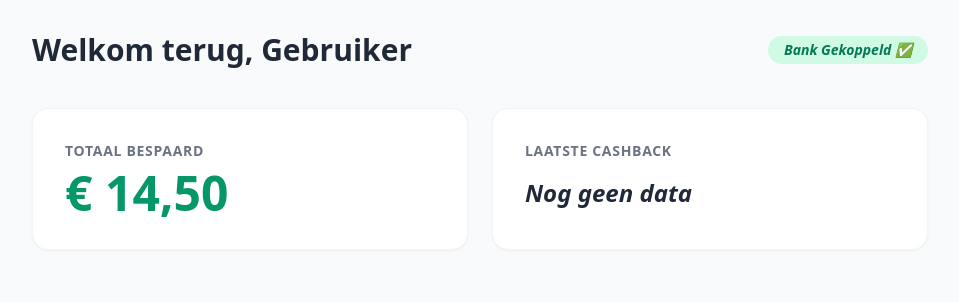
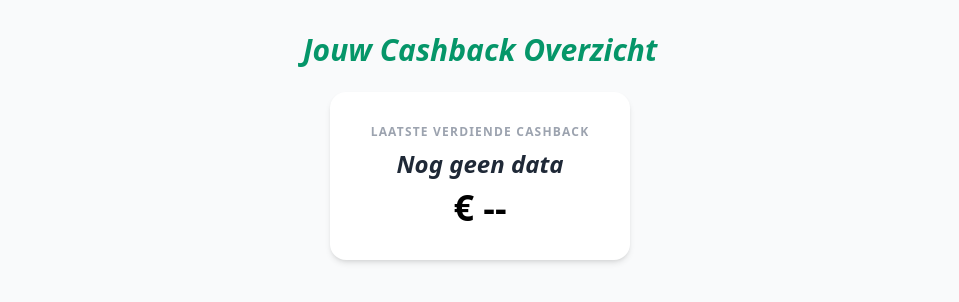
Before and after one commit to sakab413/mijn-stripe-app, a Flask app: page /dashboard in a window 1280 px wide. Shown: the top 302 px of the page, without its empty margins (160-1119 px from the left). Run offline with Flask 3, Linux system fonts and the light colour scheme; data that the repository does not hold is empty; some libraries are stand-ins or nearby versions.

Commit message:
Update dashboard.html

```diff
--- a/templates/dashboard.html
+++ b/templates/dashboard.html
@@ -2,44 +2,32 @@
 <html lang="nl">
 <head>
     <meta charset="UTF-8">
-    <title>Mijn Dashboard | EasyCashBack</title>
+    <title>Dashboard | EasyCashBack</title>
     <script src="https://cdn.tailwindcss.com"></script>
 </head>
 <body class="bg-gray-50 p-8">
-    <div class="max-w-4xl mx-auto">
-        <header class="flex justify-between items-center mb-10">
-            <h1 class="text-3xl font-bold text-gray-800">Welkom terug, Gebruiker</h1>
-            <span class="bg-emerald-100 text-emerald-700 px-4 py-1 rounded-full text-sm font-semibold italic">Bank Gekoppeld ✅</span>
-        </header>
+    <div class="max-w-4xl mx-auto text-center">
+        <h1 class="text-3xl font-bold mb-6 italic text-emerald-600">Jouw Cashback Overzicht</h1>
 
-        <div class="grid grid-cols-1 md:grid-cols-2 gap-6">
-            <div class="bg-white p-8 rounded-2xl shadow-sm border border-gray-100">
-                <p class="text-gray-500 text-sm uppercase font-bold tracking-wider">Totaal Bespaard</p>
-                <h2 class="text-5xl font-black text-emerald-600 mt-2">€ 14,50</h2>
-            </div>
-
-            <div class="bg-white p-8 rounded-2xl shadow-sm border border-gray-100">
-                <p class="text-gray-500 text-sm uppercase font-bold tracking-wider">Laatste Cashback</p>
-                <div class="mt-4">
-                    <h3 id="shop-name" class="text-2xl font-bold text-gray-800 italic">Laden...</h3>
-                    <p id="cashback-amount" class="text-emerald-500 font-semibold text-lg"></p>
-                </div>
-            </div>
+        <div class="bg-white p-8 rounded-2xl shadow-md inline-block min-w-[300px]">
+            <p class="text-gray-400 uppercase text-xs font-bold tracking-widest">Laatste verdiende cashback</p>
+            <h2 id="shop-name" class="text-2xl font-bold mt-2 text-gray-800 italic text-emerald-600">Laden...</h2>
+            <p id="cashback-amount" class="text-4xl font-black mt-2">€ --</p>
         </div>
     </div>
 
     <script>
-        // LIVE DATA OPHALEN UIT SUPABASE
         fetch('/api/check-cashback')
             .then(res => res.json())
             .then(data => {
                 if(data.status === 'found') {
                     document.getElementById('shop-name').innerText = data.shop;
-                    document.getElementById('cashback-amount').innerText = "+ € " + data.amount;
+                    document.getElementById('cashback-amount').innerText = "€ " + data.amount;
                 } else {
                     document.getElementById('shop-name').innerText = "Nog geen data";
                 }
-            });
+            })
+            .catch(err => console.error("Fout bij ophalen API"));
     </script>
 </body>
 </html>
```
